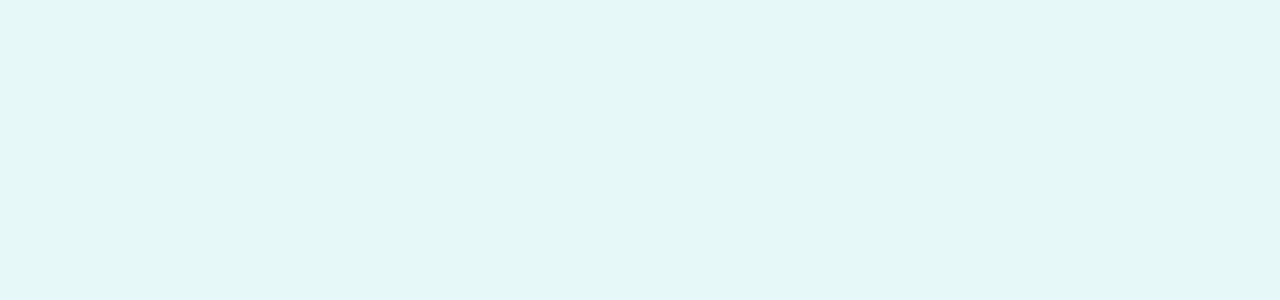
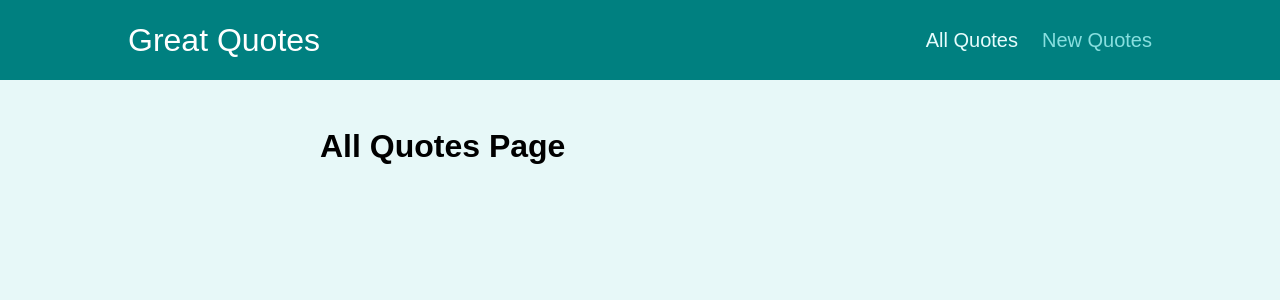
Before and after one commit to rlopxhan21/Quotes-App, a React (Create React App) app: page /quotes in a window 1280 px wide. Shown: the top 300 px of the page. Built offline with nearby package versions, Linux system fonts and the light colour scheme.

Commit message:
Add react-router

```diff
--- a/src/App.js
+++ b/src/App.js
@@ -1,8 +1,28 @@
+import { Route, Switch, Redirect } from "react-router-dom";
+
+import AllQuotes from "./pages/AllQuotes";
+import QuoteDetail from "./pages/QuoteDetail";
+import NewQuote from "./pages/NewQuote";
+import Layout from "./components/layout/Layout";
+
 function App() {
   return (
-    <div>
-
-    </div>
+    <Layout>
+      <Switch>
+        <Route path="/" exact>
+          <Redirect to="/quotes" />
+        </Route>
+        <Route path="/quotes" exact>
+          <AllQuotes />
+        </Route>
+        <Route path="/quotes/:quoteID">
+          <QuoteDetail />
+        </Route>
+        <Route path="/new-quote">
+          <NewQuote />
+        </Route>
+      </Switch>
+    </Layout>
   );
 }
 
--- /dev/null
+++ b/src/components/layout/Layout.js
@@ -0,0 +1,16 @@
+import React from "react";
+
+import classes from "./Layout.module.css";
+
+import MainNavigation from "./MainNavigation";
+
+const Layout = (props) => {
+  return (
+    <React.Fragment>
+      <MainNavigation />
+      <main className={classes.main}>{props.children}</main>
+    </React.Fragment>
+  );
+};
+
+export default Layout;
--- /dev/null
+++ b/src/components/layout/MainNavigation.js
@@ -0,0 +1,27 @@
+import { NavLink } from "react-router-dom";
+
+import classes from "./MainNavigation.module.css";
+
+const MainNavigation = () => {
+  return (
+    <header className={classes.header}>
+      <div className={classes.logo}>Great Quotes</div>
+      <nav className={classes.nav}>
+        <ul>
+          <li>
+            <NavLink to="/quotes" activeClassName={classes.active}>
+              All Quotes
+            </NavLink>
+          </li>
+          <li>
+            <NavLink to="/new-quote" activeClassName={classes.active}>
+              New Quotes
+            </NavLink>
+          </li>
+        </ul>
+      </nav>
+    </header>
+  );
+};
+
+export default MainNavigation;
--- /dev/null
+++ b/src/pages/AllQuotes.js
@@ -0,0 +1,5 @@
+const AllQuotes = () => {
+  return <h1>All Quotes Page</h1>;
+};
+
+export default AllQuotes;
--- /dev/null
+++ b/src/pages/NewQuote.js
@@ -0,0 +1,5 @@
+const NewQuote = () => {
+  return <h1>New Quotes Page</h1>;
+};
+
+export default NewQuote;
--- /dev/null
+++ b/src/pages/QuoteDetail.js
@@ -0,0 +1,19 @@
+import { useParams, Route } from "react-router-dom";
+
+import Comments from "../components/comments/Comments";
+
+const QuoteDetail = () => {
+  const params = useParams();
+
+  return (
+    <section>
+      <h1>Detail Quotes Page</h1>
+      <p>{params.quoteID}</p>
+      <Route path={`/quotes/${params.quoteID}/comments`}>
+        <Comments />
+      </Route>
+    </section>
+  );
+};
+
+export default QuoteDetail;
```
Also changed, not shown: src/index.css (line endings or trailing spaces).
